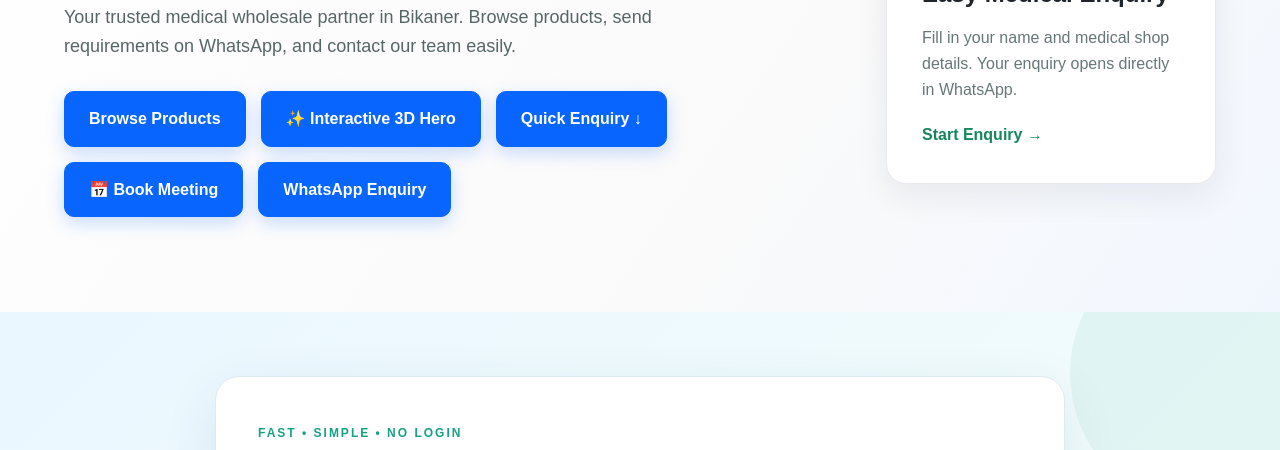
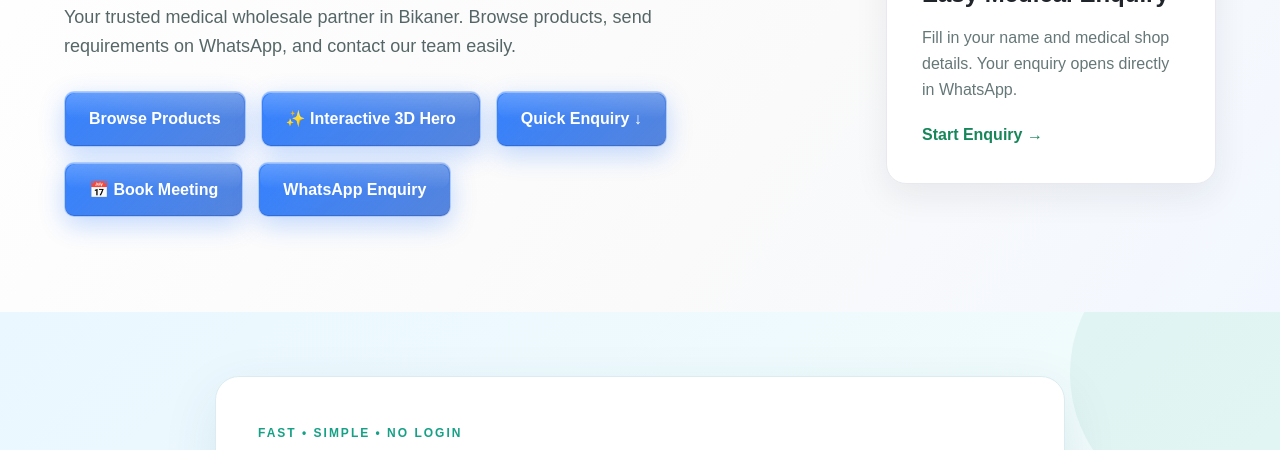
Before and after one commit to Abhishek-3002/CMADD2, a website: page index.html in a window 1280 px wide. Shown: the part 348-798 px from the top of the page. Drawn offline with Linux system fonts and the light colour scheme; no server answers.

Commit message:
Give CMADD buttons a premium blue glass effect

```diff
--- a/motion-theme.css
+++ b/motion-theme.css
@@ -17,7 +17,22 @@ nav a:hover,.hero-card a:hover,.service-card a:hover{color:var(--cmadd-accent)!i
 .hero{background:linear-gradient(125deg,#fff 0%,#fafafa 62%,#f2f7ff 100%)!important;position:relative;isolation:isolate;overflow:hidden}
 .hero:after{content:"";position:absolute;z-index:-1;width:300px;height:300px;right:5%;top:8%;border-radius:50%;background:radial-gradient(circle,rgba(23,105,224,.075),rgba(23,105,224,0) 70%);animation:cmadd-orbit-glow 5s ease-in-out infinite alternate;pointer-events:none}
 .hero h1,.section-title h2,.hero-card h2,.service-card h3{color:var(--cmadd-ink)!important}
-.btn,.hero-buttons .btn,button,.wa-submit,input[type=submit],button.primary{background:var(--cmadd-accent)!important;color:#fff!important;border:1px solid var(--cmadd-accent)!important;box-shadow:0 6px 18px rgba(8,102,255,.22)}
+.btn,.hero-buttons .btn,button:not(.menu-btn),.wa-submit,input[type=submit],button.primary{
+ background:linear-gradient(135deg,rgba(8,102,255,.82),rgba(0,71,204,.66))!important;
+ color:#fff!important;border:1px solid rgba(255,255,255,.58)!important;
+ backdrop-filter:blur(18px) saturate(165%);-webkit-backdrop-filter:blur(18px) saturate(165%);
+ box-shadow:inset 0 1px 0 rgba(255,255,255,.48),inset 0 -1px 0 rgba(0,35,110,.22),0 8px 26px rgba(8,102,255,.24);
+ position:relative;overflow:hidden
+}
+.btn:before,.hero-buttons .btn:before,button:not(.menu-btn):before,.wa-submit:before,input[type=submit]:before{
+ content:"";position:absolute;inset:1px 1px auto;height:48%;border-radius:inherit;
+ background:linear-gradient(180deg,rgba(255,255,255,.22),transparent);pointer-events:none
+}
+.btn:hover,.hero-buttons .btn:hover,button:not(.menu-btn):hover,.wa-submit:hover,input[type=submit]:hover,button.primary:hover{
+ background:linear-gradient(135deg,rgba(25,126,255,.94),rgba(0,57,174,.84))!important;
+ box-shadow:inset 0 1px 0 rgba(255,255,255,.65),0 14px 34px rgba(8,102,255,.34)!important;
+ border-color:rgba(255,255,255,.78)!important
+}
 .btn:hover,.hero-buttons .btn:hover,button:hover,.wa-submit:hover,input[type=submit]:hover,button.primary:hover{background:var(--cmadd-accent-dark)!important;box-shadow:0 12px 28px rgba(8,102,255,.32)!important}
 .hero-card,.service-card,.card,.product,.campaign,.item,form,.feature-card,.stat-card,.panel,.box-card{transition:transform .32s cubic-bezier(.2,.75,.25,1),box-shadow .32s ease,border-color .32s ease;transform-style:preserve-3d;backface-visibility:hidden}
 .hero-card,.service-card,.card,.product,.campaign,.item,.feature-card,.stat-card,.panel,.box-card{animation:cmadd-fade-up .9s cubic-bezier(.2,.75,.25,1) both}
@@ -33,4 +48,4 @@ footer{background:#20242b!important}
 @keyframes cmadd-fade-up{from{opacity:0;transform:translateY(32px) scale(.985);filter:blur(4px)}to{opacity:1;transform:translateY(0) scale(1);filter:blur(0)}}
 @keyframes cmadd-orbit-glow{from{transform:translate3d(0,0,0) scale(.92)}to{transform:translate3d(-18px,14px,0) scale(1.08)}}
 @media (prefers-reduced-motion:reduce){html{scroll-behavior:auto}*,*::before,*::after{animation-duration:.01ms!important;animation-iteration-count:1!important;transition-duration:.01ms!important;scroll-behavior:auto!important;transform:none!important}}
-@media(max-width:600px){.hero:after{width:180px;height:180px;right:-45px}.hero{background:linear-gradient(150deg,#fff,#fff7f7)!important}.hero-card,.service-card,.card,.product{border-radius:14px}}
+@media(max-width:600px){.hero:after{width:180px;height:180px;right:-45px}.hero{background:linear-gradient(150deg,#fff,#f2f7ff)!important}.hero-card,.service-card,.card,.product{border-radius:14px}}
```
